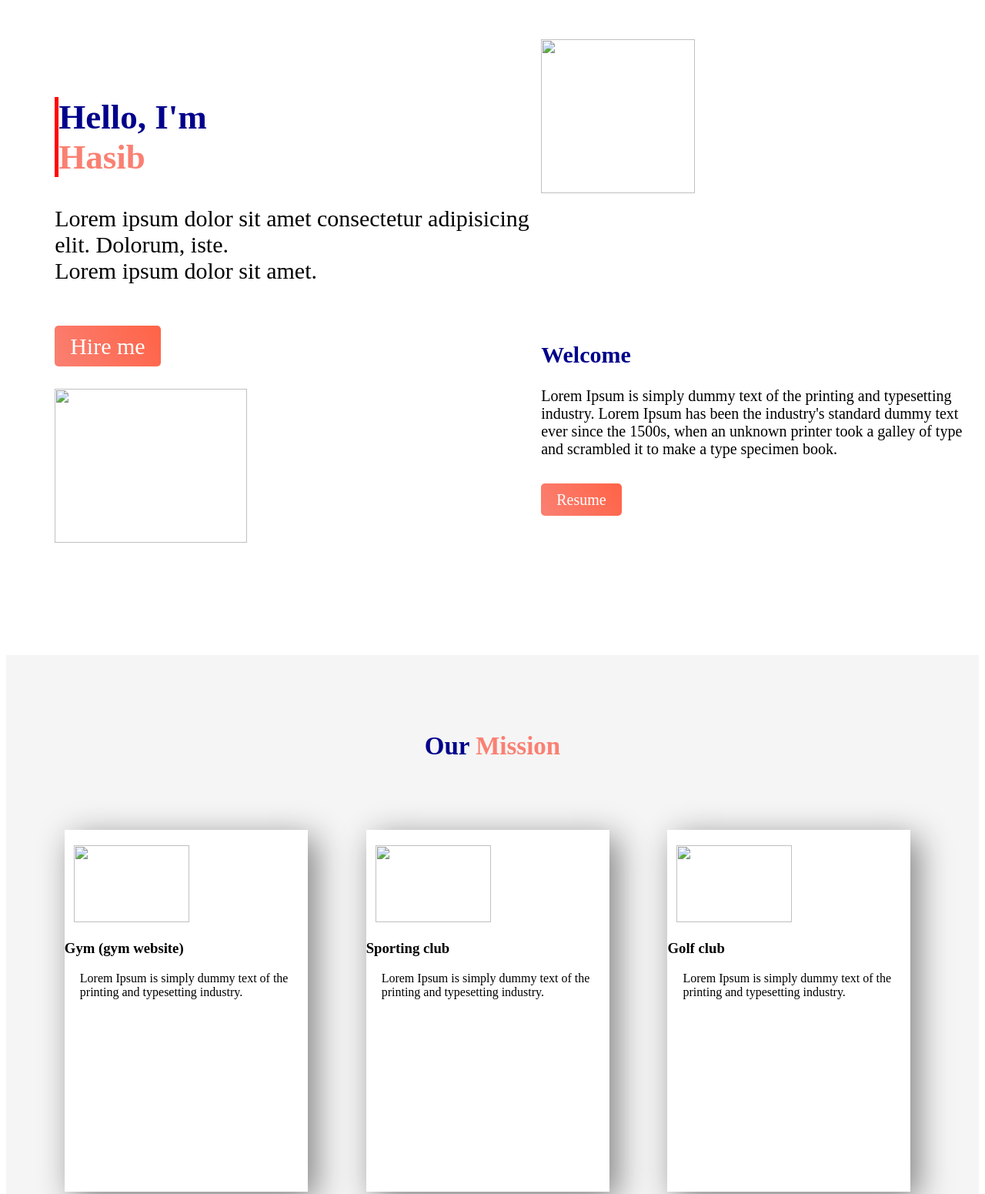
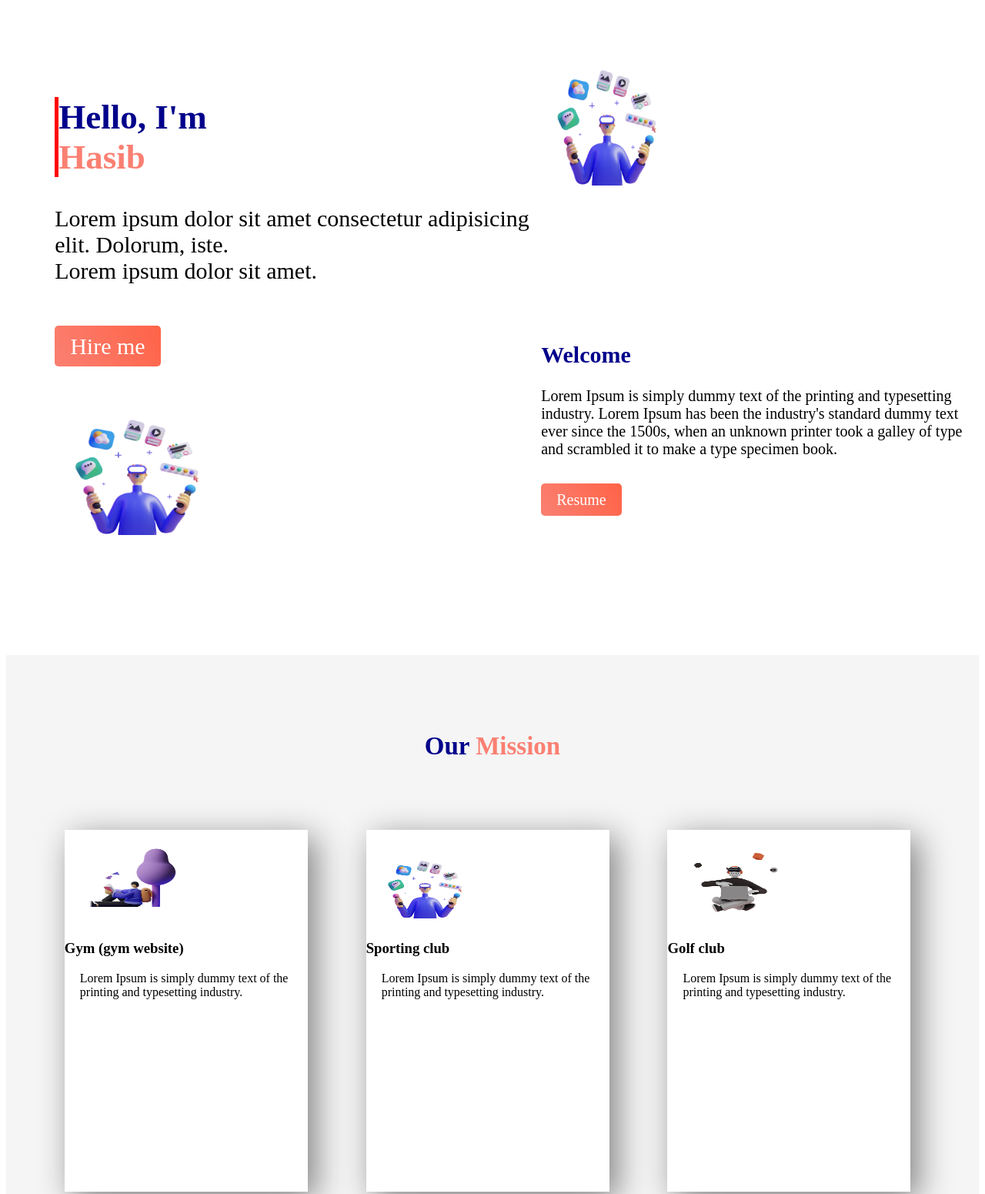
Before and after one commit to Hasib98/Programming-Hero-Assignment-01, a plain HTML site: page index.html in a window 1280 px wide. Shown: the top 1551 px of the page at 77% size. Drawn offline with Linux system fonts and the light colour scheme.

Commit message:
final push

```diff
--- a/index.html
+++ b/index.html
@@ -21,12 +21,12 @@
             <a class="link_button" target="_blank" href="https://www.programming-hero.com/">Hire me</a>
         </div>
         <div class="half-width-img">
-            <img src="images/p.jfif" width="200" height="200">
+            <img src="images/illustrator-1.png" width="200" height="200">
         </div>
     </section>
     <section>
         <div class="half-width">
-            <img src="images/p1.jpg" width="250" height="200">
+            <img src="images/illustrator-1.png" width="250" height="200">
         </div>
     </section>
     <section>
@@ -44,7 +44,7 @@
         </h1>
         <div class="first-one">
             <a target="_blank" href="https://www.programming-hero.com/"><img class="img-layout"
-                    src="images/gym.jfif"></a>
+                    src="images/illustrator-3.png"></a>
             <h3 class="experience-title">Gym (gym website)</h3>
             <p class="para">Lorem Ipsum is simply dummy text of the <br>
                 printing and typesetting industry.
@@ -52,7 +52,7 @@
         </div>
         <div class="first-one">
             <a target="_blank" href="https://www.programming-hero.com/"><img class="img-layout"
-                    src="images/stoprt.jfif"></a>
+                    src="images/illustrator-1.png"></a>
             <h3 class="experience-title">Sporting club</h3>
             <p class="para">Lorem Ipsum is simply dummy text of the <br>
                 printing and typesetting industry.
@@ -60,7 +60,7 @@
         </div>
         <div class="first-one">
             <a target="_blank" href="https://www.programming-hero.com/"><img class="img-layout"
-                    src="images/stoprt.jfif"></a>
+                    src="images/illustrator-2.png"></a>
             <h3 class="experience-title">Golf club</h3>
             <p class="para">Lorem Ipsum is simply dummy text of the <br>
                 printing and typesetting industry.
```
Also changed, not shown: images/illustrator-1.png (renamed from illustrators/illustrator-1.png), images/illustrator-2.png (renamed from illustrators/illustrator-2.png), images/illustrator-3.png (renamed from illustrators/illustrator-3.png).
